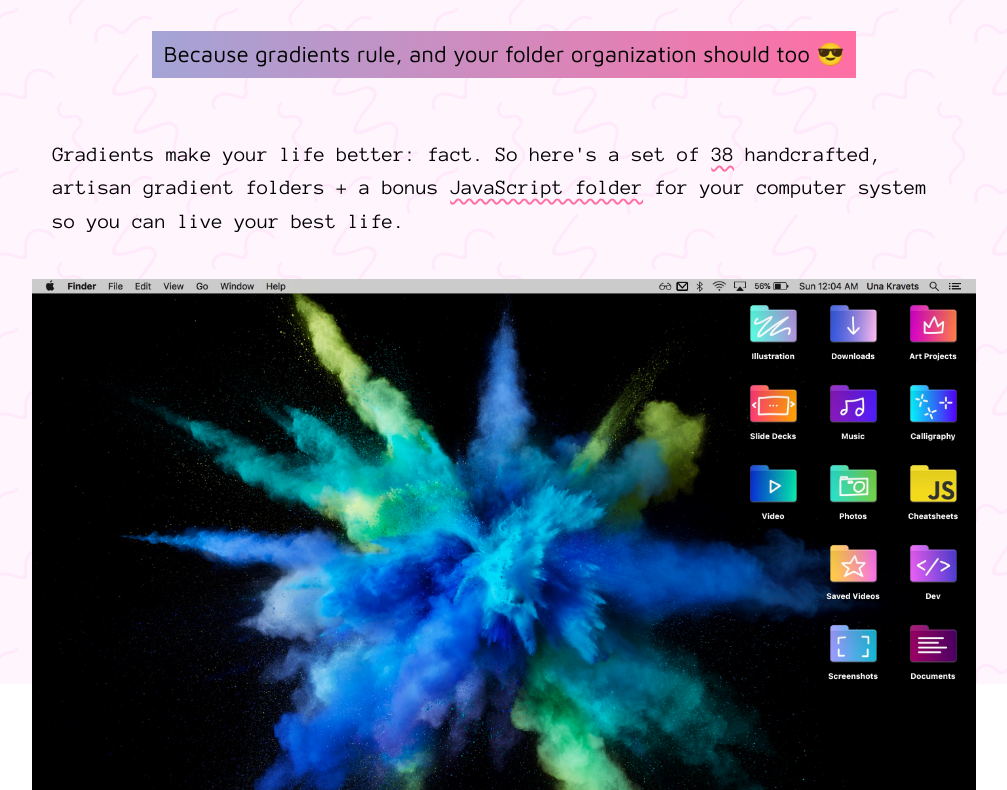
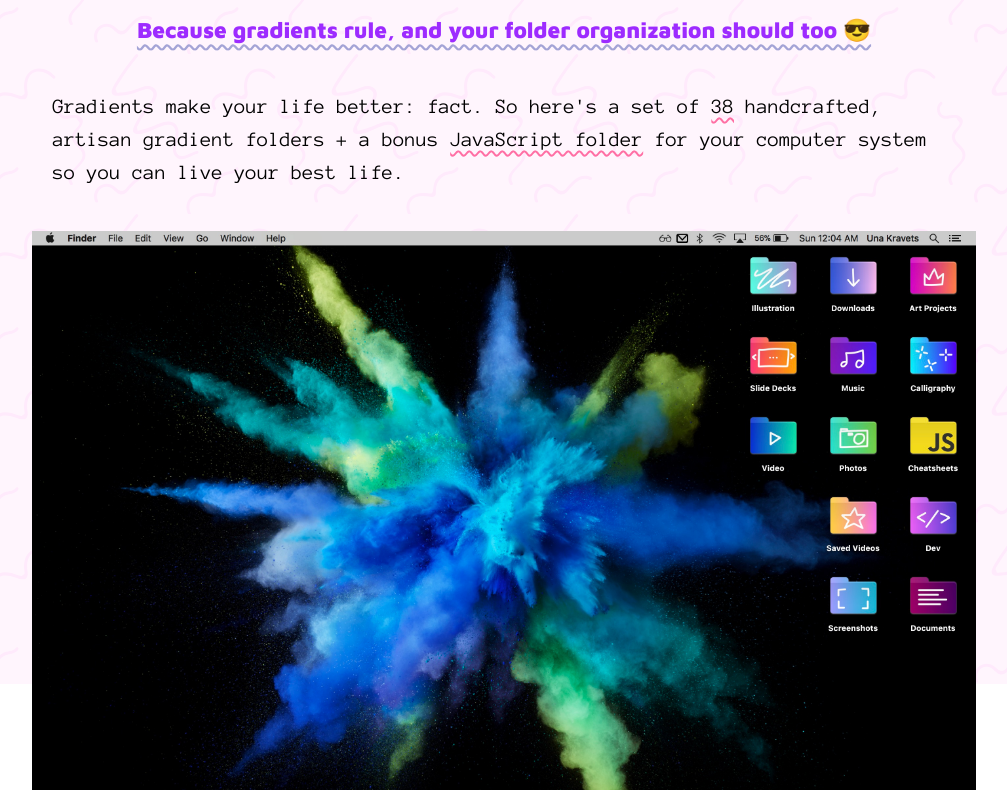
Before and after one commit to una/gradient-folders, a website: page index.html in a window 1280 px wide. Shown: the part 116-906 px from the top of the page, without its empty margins (136-1143 px from the left). Drawn offline with nearby package versions, Linux system fonts and the light colour scheme; files that its build step writes are made by us from their sources.

Commit message:
additional updates

```diff
--- a/index.html
+++ b/index.html
@@ -10,9 +10,8 @@
 <body>
   <div class="container">
     <h1>Gradient Folders</h1>
-    <div class="subtitle-container">
-      <h2>Because gradients rule, and your folder organization should too 😎</h2>
-    </div>
+
+    <h2>Because gradients rule, and your folder organization should too 😎</h2>
 
     <p>Gradients make your life better: fact. So here's a set of <span class="underline">38</span> handcrafted, artisan gradient folders + a bonus <span class="underline">JavaScript folder</span> for your computer system so you can live your best life.</p>
 
@@ -22,7 +21,7 @@
 
     <p>Icons help you remember and recognize folders without needing to read the name underneath. So far, we've got a few ready to go for you, with more on the way.</p>
 
-    <a style="max-width: 23.5em;" class="download-link" href="/downloads/icon-folders.zip">Click Here to Download the Icon Folder Set!</a>
+    <a style="max-width: 23.5em;" class="download-link" href="/downloads/icon-folders.zip">Click to Download the Icon Folder Set!</a>
 
     <img src="img/icon-folder-set.png" alt="Icon Folder Set">
 
@@ -30,7 +29,7 @@
 
     <p>If you still want more gradients, but don't want the commitment of the icons on your folders, here are some blank folder icons for you, too!</p>
 
-    <a style="max-width: 24.1em;" class="download-link" href="/downloads/blank-folders.zip">Click Here to Download the Blank Folder Set!</a>
+    <a style="max-width: 24.1em;" class="download-link" href="/downloads/blank-folders.zip">Click to Download the Blank Folder Set!</a>
 
     <img src="img/blank-folder-set.png" alt="Icon Folder Set">
 
--- a/scss/base/_base.scss
+++ b/scss/base/_base.scss
@@ -5,6 +5,7 @@
   --squiggle-color: #ffeafc;
   --grad-color1: #a4a4d6;
   --grad-color2: #ff6fa4;
+  --h2-color: #9d2bff;
 }
 
 * {
--- a/scss/base/_type.scss
+++ b/scss/base/_type.scss
@@ -40,16 +40,15 @@ h1 {
   letter-spacing: 0.025em;
 }
 
-.subtitle-container {
-  display: flex;
-  justify-content: center;
-}
-
 h2 {
-  padding: .25em .5em;
-  font-weight: 400;
+  font-weight: 600;
+  color: var(--h2-color);
   font-size: 1.4em;
-  background: linear-gradient(to right, var(--grad-color1), var(--grad-color2));
+  text-align: center;
+  text-decoration: underline;
+  text-underline-position: under;
+  text-decoration-color: var(--grad-color1);
+  text-decoration-style: wavy;
 }
 
 h3 {
@@ -105,7 +104,7 @@ h3 {
 
     &::before {
       animation: rainbow 2s infinite linear;
-      transform: translateX(-.5em) translateY(-.1em);
+      transform: translateX(-.5em) translateY(.1em);
     }
   }
 }
```
